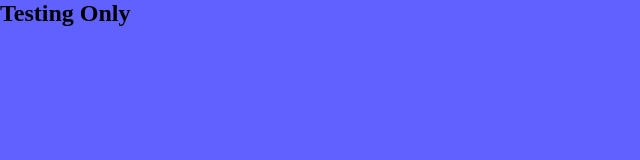
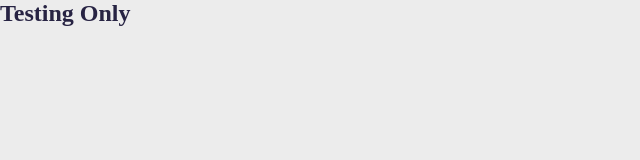
Before and after one commit to HasanKanaya/forDelete, a plain HTML site: page index.html in a window 1280 px wide. Shown: the whole page, without its empty margins (0-640 px from the left). Drawn offline with Linux system fonts and the light colour scheme.

Commit message:
adding cool color

```diff
--- a/style.css
+++ b/style.css
@@ -5,5 +5,8 @@
 }
 
 body {
-  background-color: rgb(97, 97, 255);
+  color: #272343;
+  background-color: #ececec;
+  /* #272343 */
+  /* #ffffff */
 }
```
